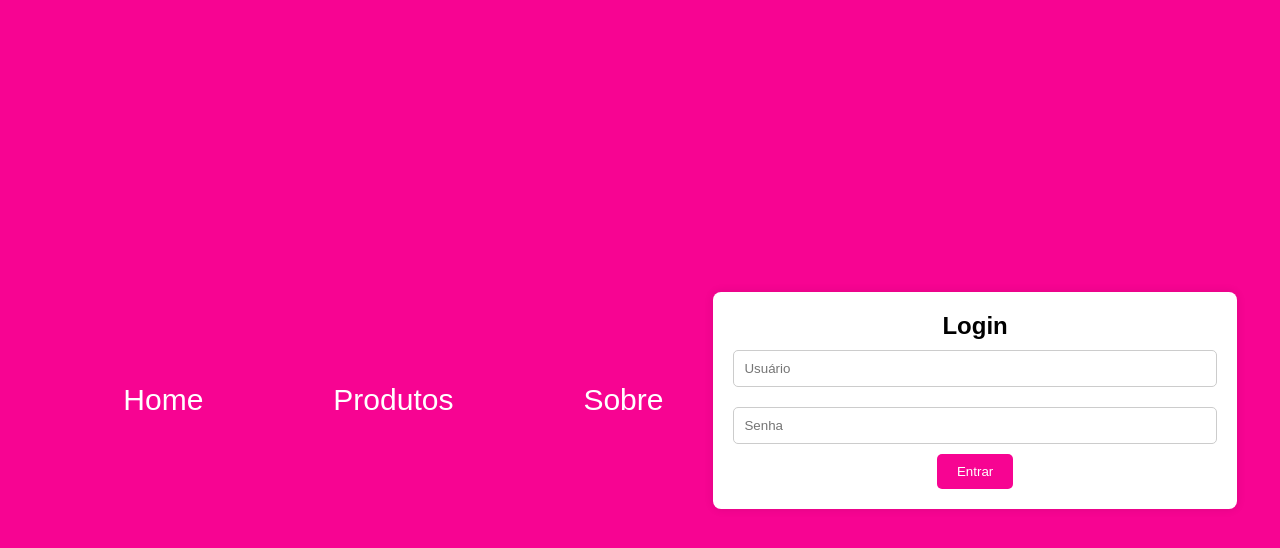
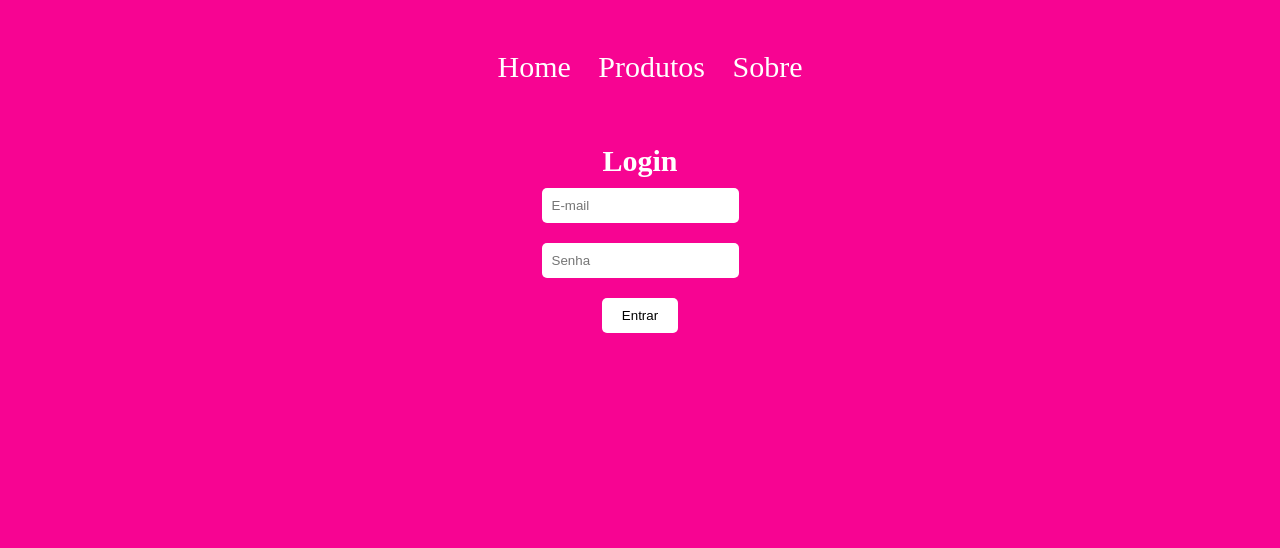
Before and after one commit to Deivid-Marques/Criativamenteart2024, a plain HTML site: page login.html in a window 1280 px wide. Drawn offline with Linux system fonts and the light colour scheme.

Commit message:
alteração na pag de login

```diff
--- a/login.css
+++ b/login.css
@@ -5,54 +5,44 @@
 }
 
 body {
-    display: flex;
-    justify-content: center;
-    align-items: center;
-    height: 100vh;
-    background-color: #f4f4f4;
-    font-family: Arial, sans-serif;
-    background: #F70492 ;
+    background: #F70492;
 }
 
 header {
-    display: flex;
-    justify-content: center;
-    align-items: center;
+    text-align: center;
+    font-size: 30px;
+    margin-top: 50px;
+    color: #ffffff;
+
 }
 
 .menu {
-    font-size: 30px;
-    font-weight: 400;
-    line-height: 28px;
-    margin-left: 30px;
-    cursor: pointer;
-    text-decoration: none;
-    padding: 50px;
-    color: #ffffff;
+    margin-left: 20px;
 }
 
 .login-container {
-    background: white;
-    padding: 20px;
-    border-radius: 8px;
-    box-shadow: 0 0 10px rgba(0, 0, 0, 0.1);
     text-align: center;
+    padding: 30px;
 }
+
+h2 {
+    color: #ffffff;
+    font-size: 30px;
+    padding-top: 30px;
+}
+
 input {
-    width: 100%;
     padding: 10px;
     margin: 10px 0;
-    border: 1px solid #ccc;
     border-radius: 5px;
+    border: none;
 }
+
 button {
-    background: #F70492;
-    color: white;
     padding: 10px 20px;
+    background: #ffffff;
     border: none;
     border-radius: 5px;
     cursor: pointer;
+    margin-top: 10px;
 }
-button:hover {
-    background: #f174bf;
-}
--- a/login.html
+++ b/login.html
@@ -12,11 +12,11 @@
 <body>
 
     <header>
-
-        <a class="menu" href="http://localhost:52330/Projetos/Criativamenteart2024/index.html">Home</a>
-        <a class="menu">Produtos</a>
-        <a class="menu">Sobre</a>
-
+        <div>
+            <a class="menu">Home</a>
+            <a class="menu">Produtos</a>
+            <a class="menu">Sobre</a>
+        </div>
     </header>
 
     <main>
@@ -24,11 +24,11 @@
         <div class="login-container">
             <h2>Login</h2>
             <form>
-                <input type="text" placeholder="Usuário" required autocomplete="name">
-                <input type="password" placeholder="Senha" required autocomplete="current-password">
+                <input type="text" placeholder="E-mail" required autocomplete="email"> <br>
+                <input type="password" placeholder="Senha" required autocomplete="current-password"> <br>
                 <button type="submit">Entrar</button>
             </form>
-
+        </div>
     </main>
 
 </body>
```
